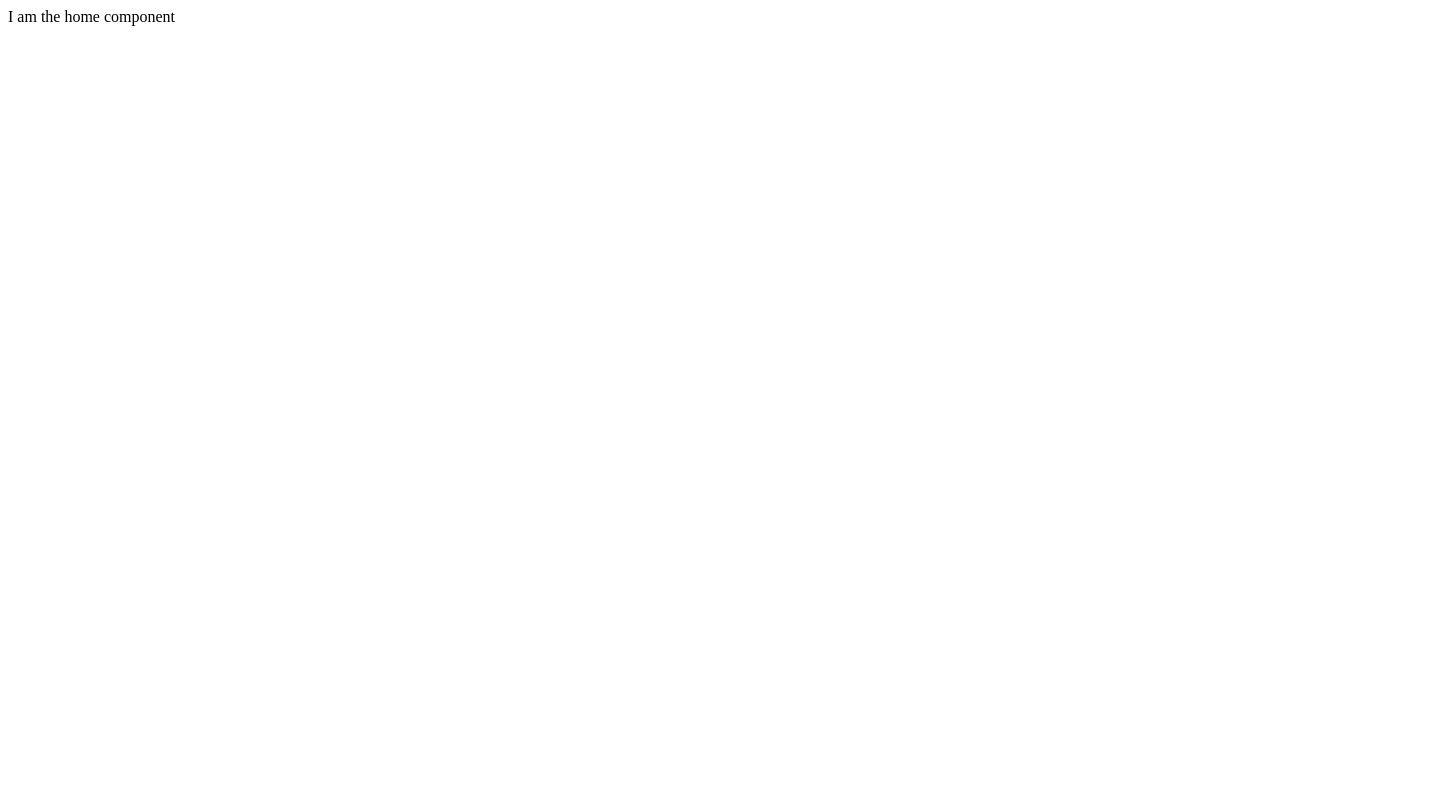
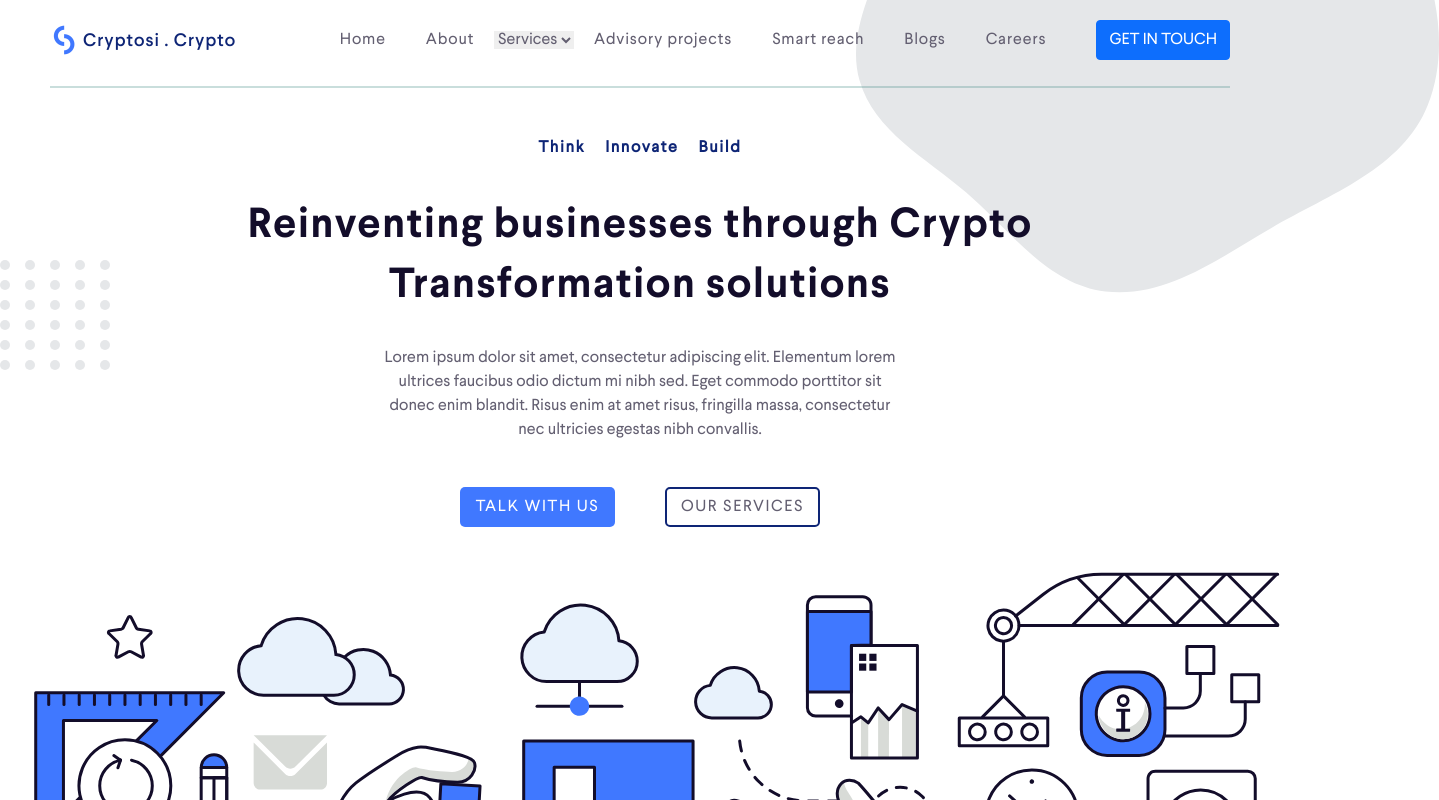
Before and after one commit to zevocorporation/cryptoc.crypto, a React (Create React App) app: page / in a window 1280 px wide. Shown: the top 800 px of the page, 1439 px wide, since content can reach past the window. Built offline with nearby package versions, Linux system fonts and the light colour scheme.

Commit message:
work on home page in progress

```diff
--- a/public/index.html
+++ b/public/index.html
@@ -11,7 +11,11 @@
     />
     <link rel="apple-touch-icon" href="%PUBLIC_URL%/logo192.png" />
     <link rel="manifest" href="%PUBLIC_URL%/manifest.json" />
-    <title>React App</title>
+    <!-- CSS only -->
+    <link href="https://cdn.jsdelivr.net/npm/bootstrap@5.0.0-beta3/dist/css/bootstrap.min.css" rel="stylesheet" integrity="sha384-eOJMYsd53ii+scO/bJGFsiCZc+5NDVN2yr8+0RDqr0Ql0h+rP48ckxlpbzKgwra6" crossorigin="anonymous">
+    <!-- JavaScript Bundle with Popper -->
+    <script src="https://cdn.jsdelivr.net/npm/bootstrap@5.0.0-beta3/dist/js/bootstrap.bundle.min.js" integrity="sha384-JEW9xMcG8R+pH31jmWH6WWP0WintQrMb4s7ZOdauHnUtxwoG2vI5DkLtS3qm9Ekf" crossorigin="anonymous"></script>
+    <title>Cryptosi</title>
   </head>
   <body>
     <noscript>You need to enable JavaScript to run this app.</noscript>
--- a/src/App.js
+++ b/src/App.js
@@ -1,5 +1,6 @@
 import { BrowserRouter, Route} from 'react-router-dom'
 import Home from './Components/Home/home'
+import Navbar from './Components/Layout/Navbar'
 
 import './App.css';
 
@@ -7,6 +8,7 @@ function App() {
   return (
     <div className="App">
       <BrowserRouter>
+        <Navbar/>
         <Route exact path='/' component={Home} />
       </BrowserRouter>
     </div>
--- /dev/null
+++ b/src/Components/Home/home.css
@@ -0,0 +1,98 @@
+.think__innovate__build {
+  margin-top: 50px;
+  display: flex;
+  justify-content: center;
+}
+
+.think,
+.innovate,
+.build {
+  height: 16px;
+  font-family: Larsseit;
+  font-style: normal;
+  font-weight: 700;
+  font-size: 16px;
+  line-height: 16px;
+  letter-spacing: 0.1em;
+  color: #0e2576;
+  margin: 10px;
+}
+
+.main__text {
+  text-align: center;
+  font-family: Larsseit-Bold;
+  font-style: normal;
+  font-weight: bold;
+  font-size: 42px;
+  line-height: 60px;
+  text-align: center;
+  letter-spacing: 0.03em;
+  color: #130d2a;
+  margin: 30px 0;
+}
+
+.main__subtext__container {
+  display: flex;
+  justify-content: center;
+  text-align: center;
+}
+
+.main__subtext {
+  max-width: 41%;
+  font-family: Larsseit;
+  font-style: normal;
+  font-weight: normal;
+  font-size: 16px;
+  line-height: 24px;
+  text-align: center;
+  color: #635f71;
+}
+
+.main__dot__vector {
+  position: absolute;
+  left: 0;
+  top: 260px;
+}
+
+.talk__button {
+  width: 155px;
+  height: 40px;
+  background: #4078ff;
+  border-radius: 5px;font-family: Larsseit;
+  font-style: normal;
+  font-weight: normal;
+  font-size: 16px;
+  line-height: 20px;
+  letter-spacing: 0.1em;
+  text-transform: uppercase;
+  color: #FFFFFF;
+  margin: 25px;
+}
+
+.main__button__container{
+    display: flex;
+    justify-content: center;
+    margin: 20px 0;
+}
+
+.services__button {
+    width: 155px;
+    height: 40px;
+    background: #FFFFFF;
+    border: 2px solid #0E2576;
+    border-radius: 5px;
+    font-family: Larsseit;
+    font-style: normal;
+    font-weight: normal;
+    font-size: 16px;
+    line-height: 20px;
+    letter-spacing: 0.1em;
+    text-transform: uppercase;
+    color: #635F71;
+    margin: 25px;
+}
+
+.main__hero__illustration{
+    width: 100%;
+    height: auto;
+}
--- a/src/Components/Home/home.js
+++ b/src/Components/Home/home.js
@@ -1,9 +1,31 @@
 import React from 'react'
+import './home.css'
 
 export default function home() {
     return (
         <div>
-            I am the home component
+            <div className="think__innovate__build">
+                <span className="think">Think</span>
+                <span className="innovate">Innovate</span>
+                <span className="build">Build</span>
+            </div>
+            <div className="main__text__container">
+                <h1 className="main__text">
+                    Reinventing businesses through Crypto <br />
+                    Transformation solutions
+                </h1>
+                <div className="main__subtext__container">
+                    <span className="main__subtext">
+                        Lorem ipsum dolor sit amet, consectetur adipiscing elit. Elementum lorem ultrices faucibus odio dictum mi nibh sed. Eget commodo porttitor sit donec enim blandit. Risus enim at amet risus, fringilla massa, consectetur nec ultricies egestas nibh convallis.
+                    </span>
+                </div>
+                <img className="main__dot__vector" src="\Illustrations\Dot Vector.svg" alt="dot-vector"/>
+                <div className="main__button__container">
+                    <button className="btn talk__button">TALK WITH US</button>
+                    <button className="btn services__button">OUR SERVICES</button>
+                </div>
+                <img className="main__hero__illustration" src="Illustrations\Hero Illustration.svg" alt="hero" />
+            </div>
         </div>
     )
 }
--- /dev/null
+++ b/src/Components/Layout/Navbar.css
@@ -0,0 +1,54 @@
+.nav__bar {
+  height: 80px;
+  display: flex;
+  align-items: center;
+  justify-content: space-between;
+  margin: 0px 50px;
+}
+
+.brand__logo__img {
+  height: 32px;
+  width: auto;
+}
+
+.nav__links {
+  text-decoration: none;
+  color: #635f71;
+  margin: 20px;
+  top: 0;
+  letter-spacing: 0.05em;
+  font-weight: 500;
+  /* border-bottom: 3px solid #4078ff; */
+}
+
+.careers__link {
+  margin-right: 50px;
+}
+
+.nav__button {
+  width: 159;
+  height: 40px;
+}
+
+.nav__select {
+  border: none;
+  color: #635f71;
+}
+
+.nav__line {
+  position: absolute;
+  height: 0px;
+  left: 50px;
+  top: 70px;
+  right: 50px;
+  border: 0.5px solid rgba(58, 216, 197, 0.5);
+}
+
+.top__blob {
+  position: absolute;
+  width: 583.11px;
+  height: 643.3px;
+  left: 66.9%;
+  top: -350px;
+  z-index: -1;
+}
--- /dev/null
+++ b/src/Components/Layout/Navbar.js
@@ -0,0 +1,36 @@
+import React from 'react';
+import { Link } from 'react-router-dom'
+
+import './Navbar.css'
+
+const Navbar = (props) => {
+    return (
+        <>
+            <nav className="nav__bar">
+                <div className="brand__logo">
+                    <Link to="/">
+                        <img className="brand__logo__img" src="/Logo_Dark.png" alt="brand-logo" />
+                    </Link>
+                </div>
+                <div className="navbar__action">
+                    <Link className="nav__links home__link" to="#">Home</Link>
+                    <Link className="nav__links about__link" to="#">About</Link>
+                    <select className="nav__select">
+                        <option>Services</option>
+                    </select>
+                    <Link className="nav__links advisory__link" to="#">Advisory projects</Link>
+                    <Link className="nav__links smart__link" to="#">Smart reach</Link>
+                    <Link className="nav__links blogs__link" to="#">Blogs</Link>
+                    <Link className="nav__links careers__link" to="#">Careers</Link>
+                    <button className="btn btn-primary nav__button">GET IN TOUCH</button>
+                </div>
+            </nav>
+            <hr className="nav__line"/>
+            <img className="top__blob" src="/illustrations/Blob.svg" alt="blob"/>
+        </>
+    )
+}
+
+
+
+export default Navbar;
--- a/src/index.css
+++ b/src/index.css
@@ -27,8 +27,16 @@
 }
 
 @font-face {
-  font-family: "Larsseit-Regular";
+  font-family: "Larsseit";
   src: local("Larsseit-Regular"),
     url("./fonts/Larsseit-Regular.ttf") format("truetype");
   font-weight: normal;
 }
+
+
+body{
+    margin: 0;
+    padding: 0;
+    font-family: Larsseit;
+    overflow-x: hidden;
+}
```
Also changed, not shown: src/Components/Layout/Header.js (deleted, +0 -12 lines).
